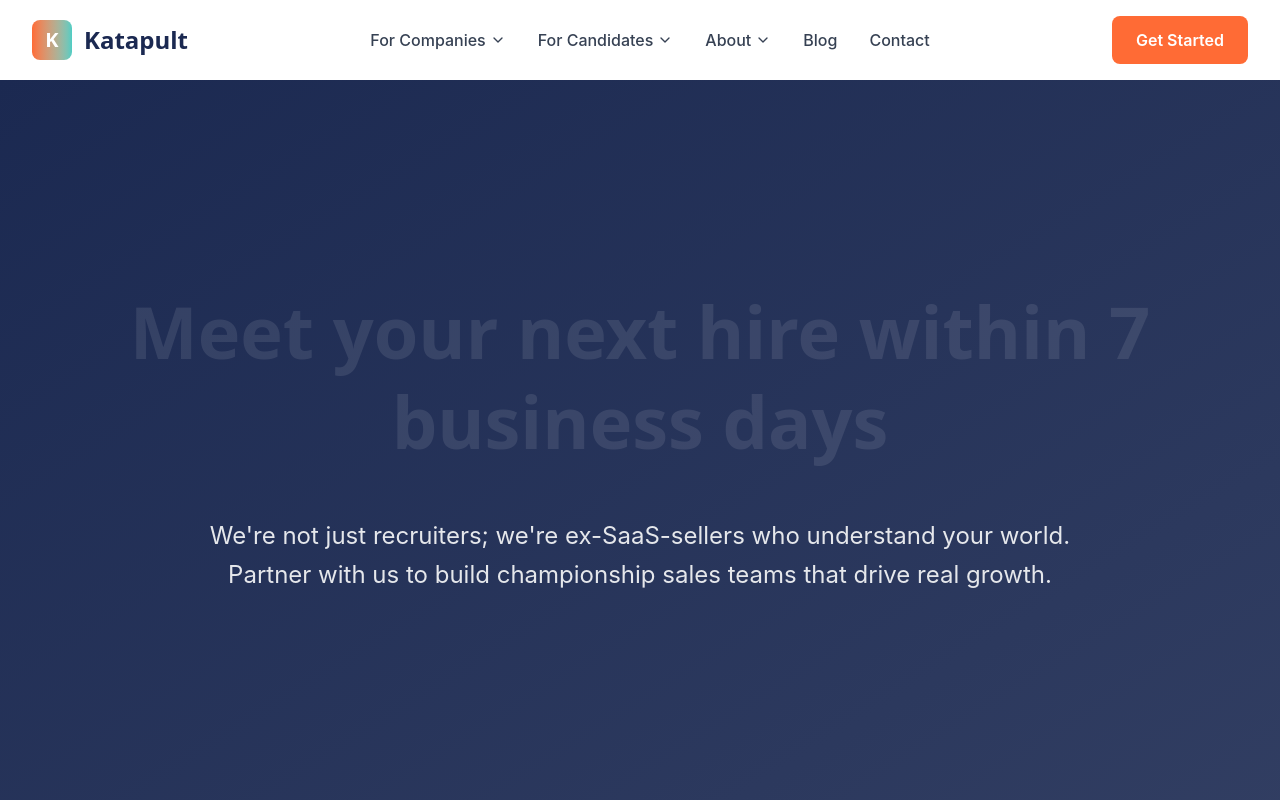
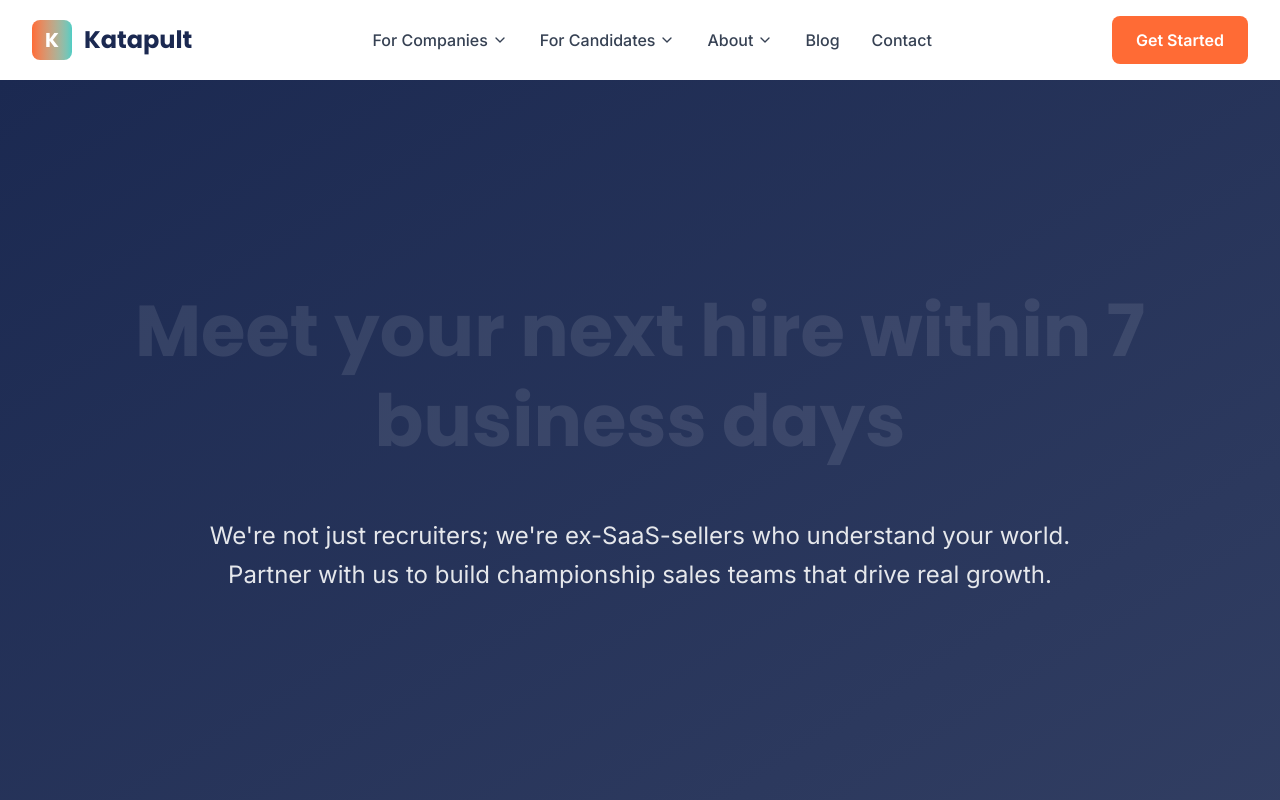
Before and after one commit to LeoRanoe/Katapult, a Next.js app: page / in a window 1280 px wide. Shown: the top 800 px of the page. Built offline with nearby package versions, Linux system fonts and the light colour scheme.

Commit message:
refactor(styles): reorder imports in globals.css for better readability

```diff
--- a/src/app/globals.css
+++ b/src/app/globals.css
@@ -1,5 +1,5 @@
+@import url('https://fonts.googleapis.com/css2?family=Inter:wght@300;400;500;600;700&family=Poppins:wght@600;700;800&display=swap');
 @import "tailwindcss";
-@import url('https://fonts.googleapis.com/css2?family=Inter:wght@300;400;500;600;700&family=Poppins:wght@600;700;800&display=swap');
 
 :root {
   /* Katapult Brand Colors */
```
